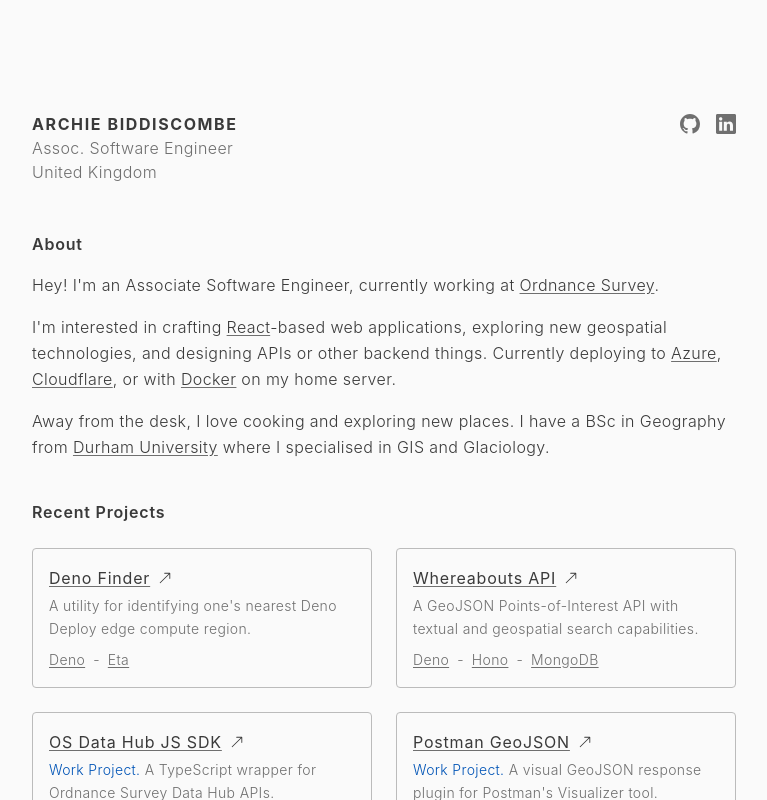
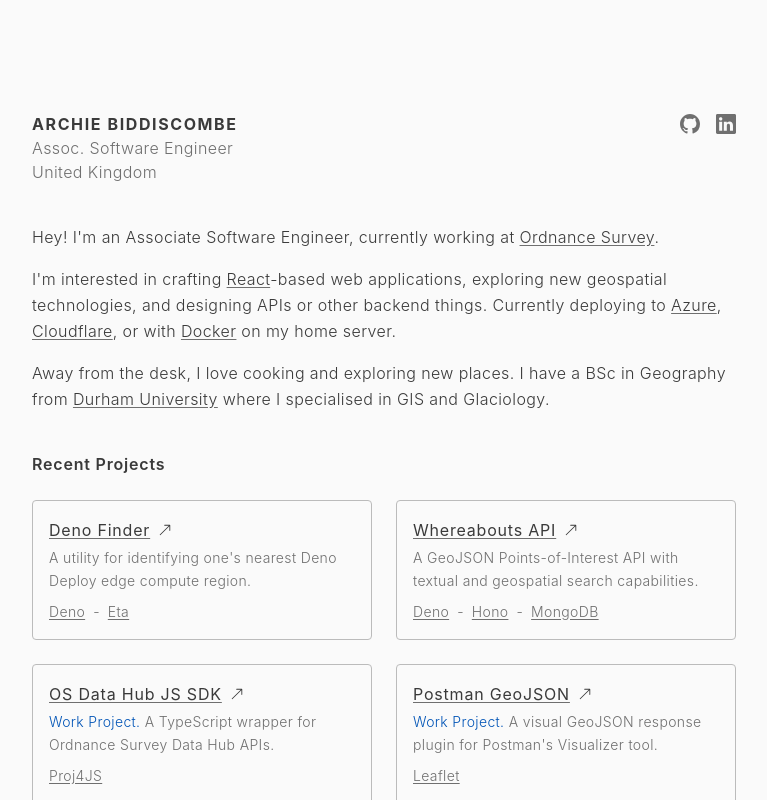
Before and after one commit to abiddiscombe/abiddiscombe-dev, a Next.js app: page / in a window 1280 px wide. Shown: the top 800 px of the page, without its empty margins (256-1023 px from the left). Built offline with nearby package versions, Linux system fonts and the light colour scheme.

Commit message:
feat: Remove introductory heading

```diff
--- a/src/app/page.tsx
+++ b/src/app/page.tsx
@@ -14,7 +14,6 @@
           animate={{ opacity: 1, y: 0 }}
           transition={{ duration: 0.4, delay: 0 }}
         >
-          <Typography variant='h2'>About</Typography>
           <Typography variant='body'>
             Hey! I&apos;m an Associate Software Engineer, currently working at{' '}
             <ExternalLink href='https://www.os.uk' message='Ordnance Survey' />.
--- a/src/components/blocks/Header.tsx
+++ b/src/components/blocks/Header.tsx
@@ -20,7 +20,7 @@
   ];
 
   return (
-    <header className='pb-6 pt-10 md:pt-24 xl:pt-28'>
+    <header className='py-10 md:pt-24 xl:pt-28'>
       <nav className='flex gap-6 sm:gap-4 items-center'>
         <Link
           href='/'
```
